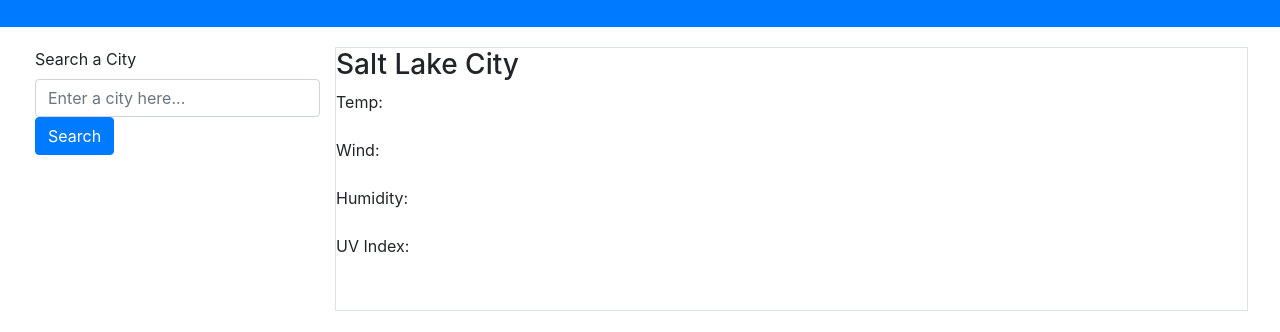
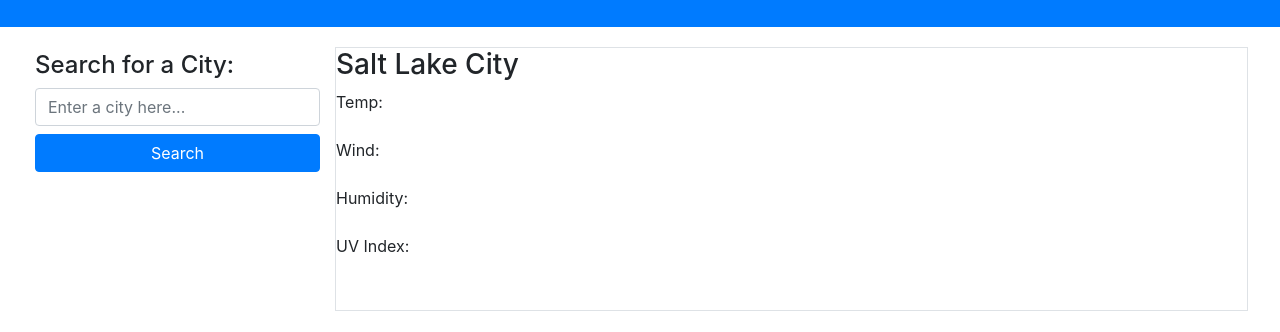
Before and after one commit to TGold90/Apex-Weather-Dashboard, a plain HTML site: page index.html in a window 1280 px wide. Shown: the part 73-405 px from the top of the page. Drawn offline with nearby package versions, Linux system fonts and the light colour scheme.

Commit message:
page layout

```diff
--- a/index.html
+++ b/index.html
@@ -16,8 +16,8 @@
       </header>
       <div class="container-fluid row" id="main-container">
           <div class="container-fluid row col-3" id="search-side">
-            <div class="form-group col-12" id="search-bar">
-                <label for="i" class="fa fa-search" aria-hidden="true"></i>Search a City</label>
+            <div class="form-group col-12 my-1" id="search-form">
+                <h4>Search for a City:</h4>
                 <input type="text" name="search" id="citySearch" class="form-control" placeholder="Enter a city here..." aria-describedby="helpId">
                 <button class="btn btn-primary">Search</button>
             </div>
--- a/style.css
+++ b/style.css
@@ -24,6 +24,9 @@ header {
     margin: 10px;
     padding: 10px;
 }
+#search-side {
+    /* text-align: center; */
+}
 
 #weather-side {
     padding-right: 2em;
@@ -41,3 +44,21 @@ header {
 #fiveday-header {
     margin-top: 1em;
 }
+
+#search-form {
+    height: 20vh;
+}
+
+#citysearch {
+    margin-top: 1em;
+    margin-bottom: 1em;
+}
+
+.btn {
+    margin-top: .5em;
+    width: 100%;
+}
+
+#button-div {
+    height: 80vh;
+}
```
